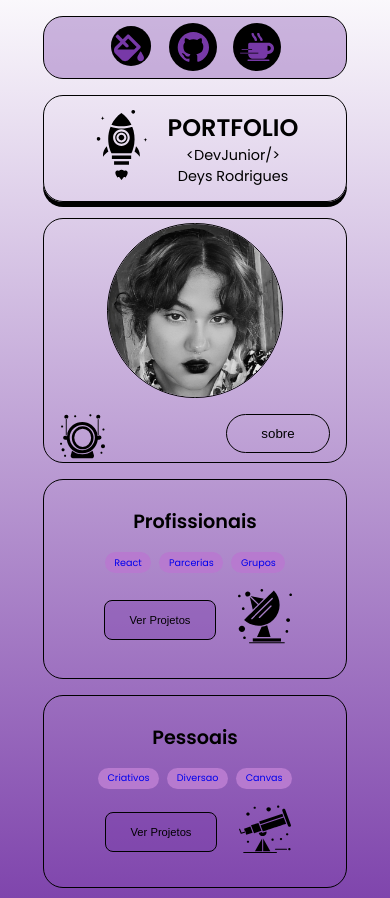
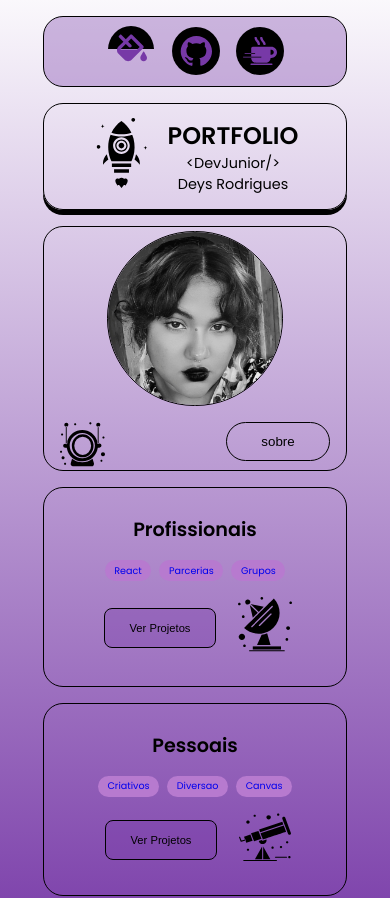
Before and after one commit to DeysRodrigues/portfolio, a React (Vite) app: page / in a window 390 px wide. Shown: the top 898 px of the page. Built offline with nearby package versions, Linux system fonts and the light colour scheme.

Commit message:
att icon

```diff
--- a/src/components/Cards/CardMenu/CardMenu.module.scss
+++ b/src/components/Cards/CardMenu/CardMenu.module.scss
@@ -12,8 +12,7 @@
 
 .input {
   border: none;
-  width: 2.8rem;
-  height: 3rem;
+
   background: transparent;
   position: relative;
 }
@@ -22,6 +21,8 @@
 
   /* Remove a borda da caixa de seleção */
   border-radius: 100%;
+  width: 2.5rem;
+  height: 2.5rem;
   border: none;
 
 }
@@ -34,6 +35,7 @@
   pointer-events: none;
 
 }
+
 // gitgub e coffee icons
 
 .two {
@@ -55,6 +57,7 @@
 
   background-color: rgb(245, 245, 245);
 }
+
 // ------- responsivo -----
 
 /* telas menores que 700px */
@@ -66,6 +69,14 @@
     flex-direction: row;
 
   }
+  .input::-webkit-color-swatch {
+
+
+    width: 3rem;
+    height: 3rem;
+
+  }
+
   .menuIcon {
 
     height: 3rem;
```
